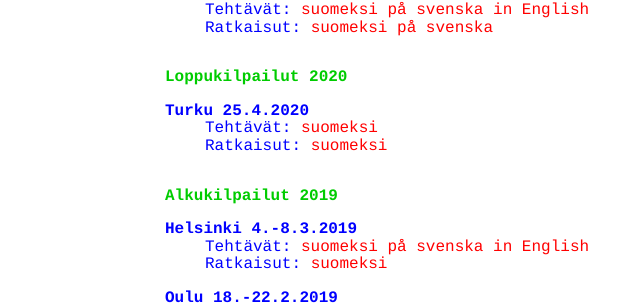
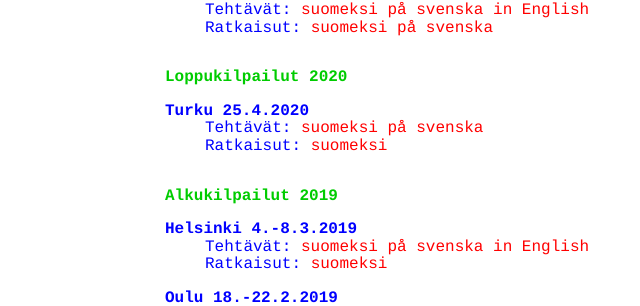
Before and after one commit to matematiikkakilpailut/matematiikkakilpailut.github.io, a Jekyll site: the page built from seiskat/tehtavat.html, in a window 1280 px wide and 900 px high, scrolled down 339 px. Shown: the part 141-447 px from the top of the window, without its empty margins (155-795 px from the left). Built offline with Jekyll 4.4.1, drawn with Linux system fonts in a browser that asks for light colours.

Commit message:
Update tehtavat.html
turun finaalin tehtävät ratkaisuineen

```diff
--- a/seiskat/tehtavat.html
+++ b/seiskat/tehtavat.html
@@ -53,10 +53,11 @@
 <dl>
 <dt>Turku 25.4.2020</dt>
   <dd>Teht&auml;v&auml;t:
-    <a href="./2020/t_f.pdf">suomeksi</a>
+    <a href="./2020/finaali-t.pdf">suomeksi</a>
+    <a href="./2020/finaali-t_svenska.pdf" lang="sv-FI" hreflang="sv-FI">p&aring; svenska</a>
   </dd>
   <dd>Ratkaisut:
-    <a href="./2020/t_f_r.pdf">suomeksi</a>
+    <a href="./2020/finaali-t-r.pdf">suomeksi</a>
   </dd>
   </dl>
 
```
